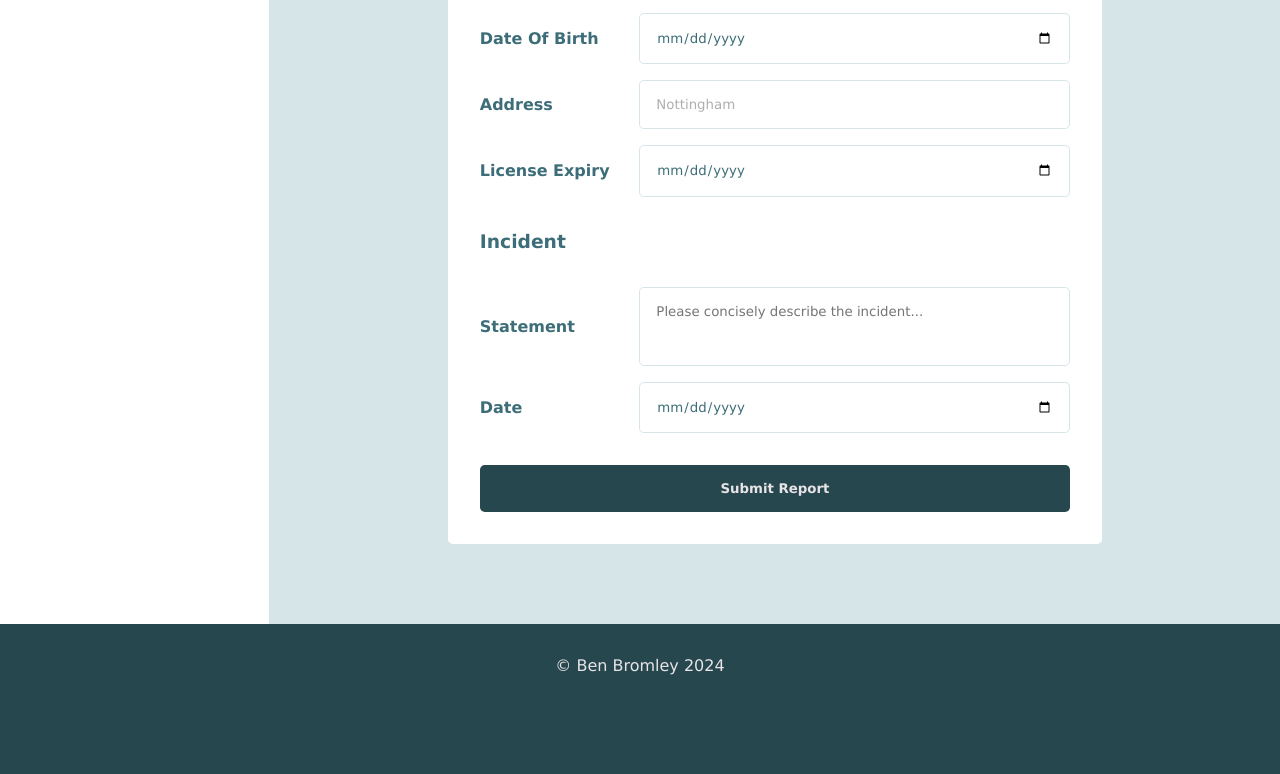
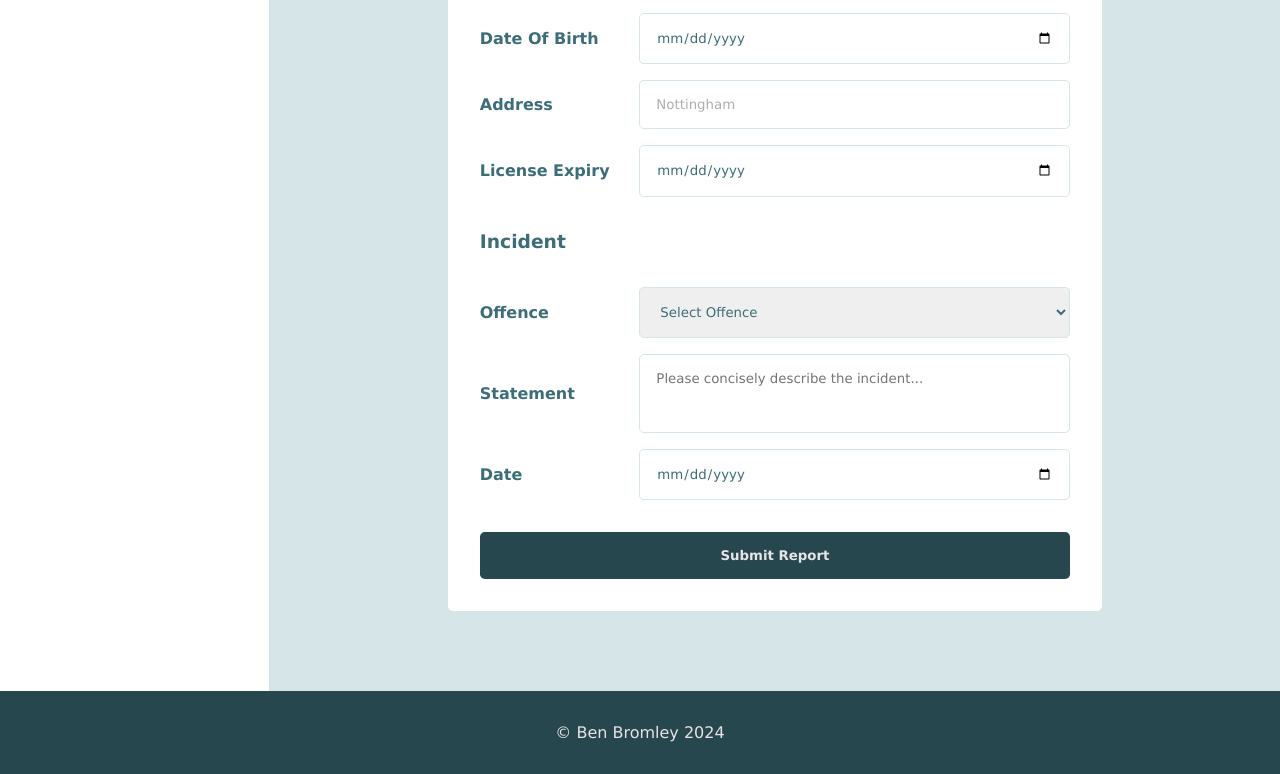
Before and after one commit to Ben-Bromley/UON-COMP-Coursework-2, a plain HTML site: page report-incident.html in a window 1280 px wide. Shown: the part 737-1511 px from the top of the page. Before the commit the page ends 1444 px from the top, so only its background shows below. Drawn offline with nearby package versions, Linux system fonts and the light colour scheme; no server answers.

Commit message:
display a list of offences to select from

```diff
--- a/app.js
+++ b/app.js
@@ -371,7 +371,27 @@ async function buildPeopleSelect() {
 	});
 }
 
+/**
+ * Retrieving a list of offences from the database, display them in the <select>
+ */
+async function buildOffencesSelect() {
+	const { data, error } = await client.from("Offences").select();
+	const incidentReportSelect = document.getElementById(
+		"incident-report-offence"
+	);
+
+	if (!incidentReportSelect) return;
+
+	incidentReportSelect.innerHTML =
+		'<option disabled selected>Select Offence</option>';
+
+	incidentReportSelect.innerHTML += data.map((offence) => {
+		return `<option value="${offence.OffenceID}">${offence.Description}</option>`;
+	});
+}
+
 document.addEventListener("DOMContentLoaded", () => {
 	buildVehicleSelect();
 	buildPeopleSelect();
+	buildOffencesSelect();
 });
--- a/report-incident.html
+++ b/report-incident.html
@@ -122,6 +122,12 @@
 						/>
 						<!-- INCIDENT DETAILS -->
 						<h3 class="form-subheader">Incident</h3>
+						<label for="incident-report-offence">Offence</label>
+						<select
+							name="incident-report-offence"
+							id="incident-report-offence"
+							required="true"
+						></select>
 						<label for="incident-statement">Statement</label>
 						<textarea
 							name="incident-statement"
```
Lines whose indentation alone changed are shown as unchanged.
